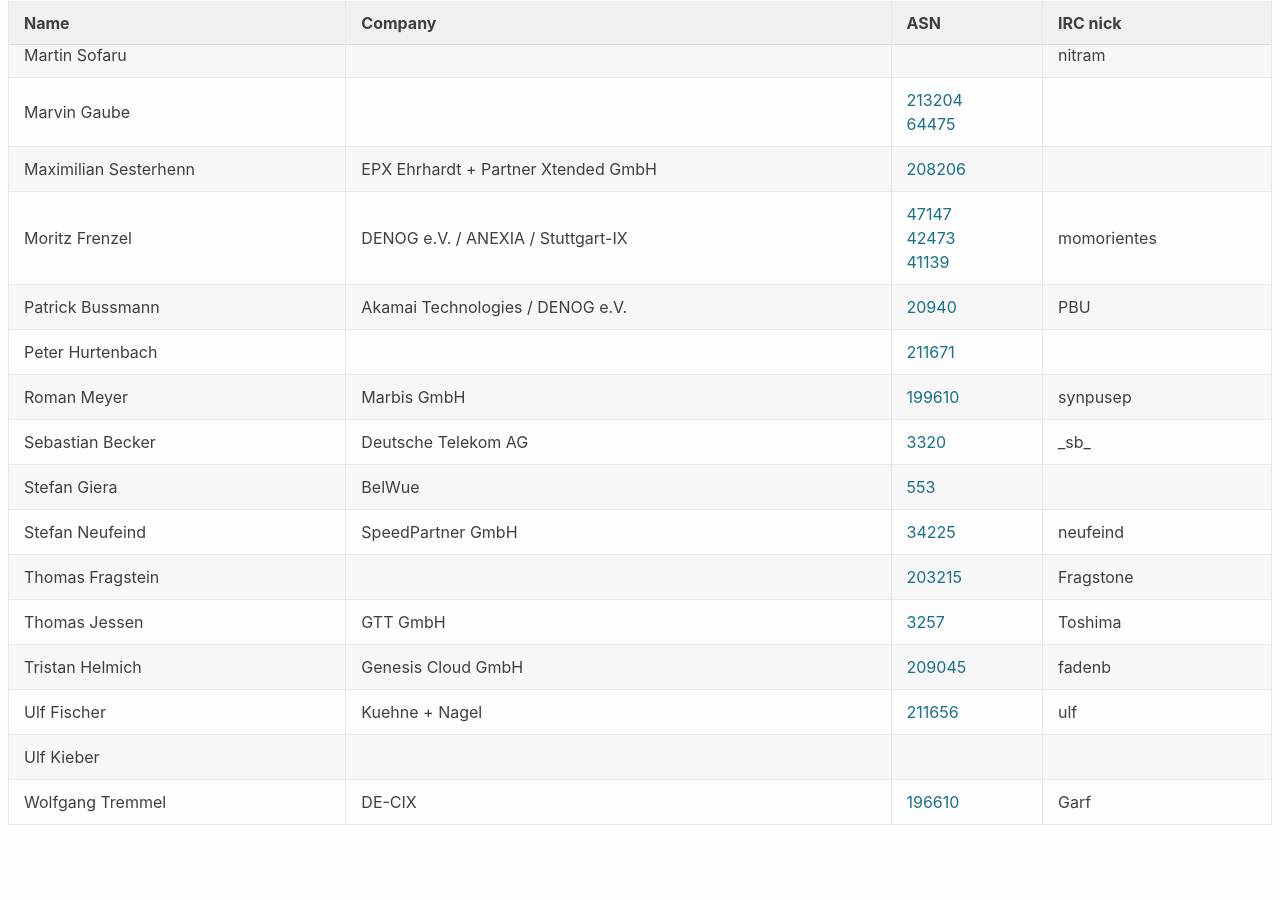
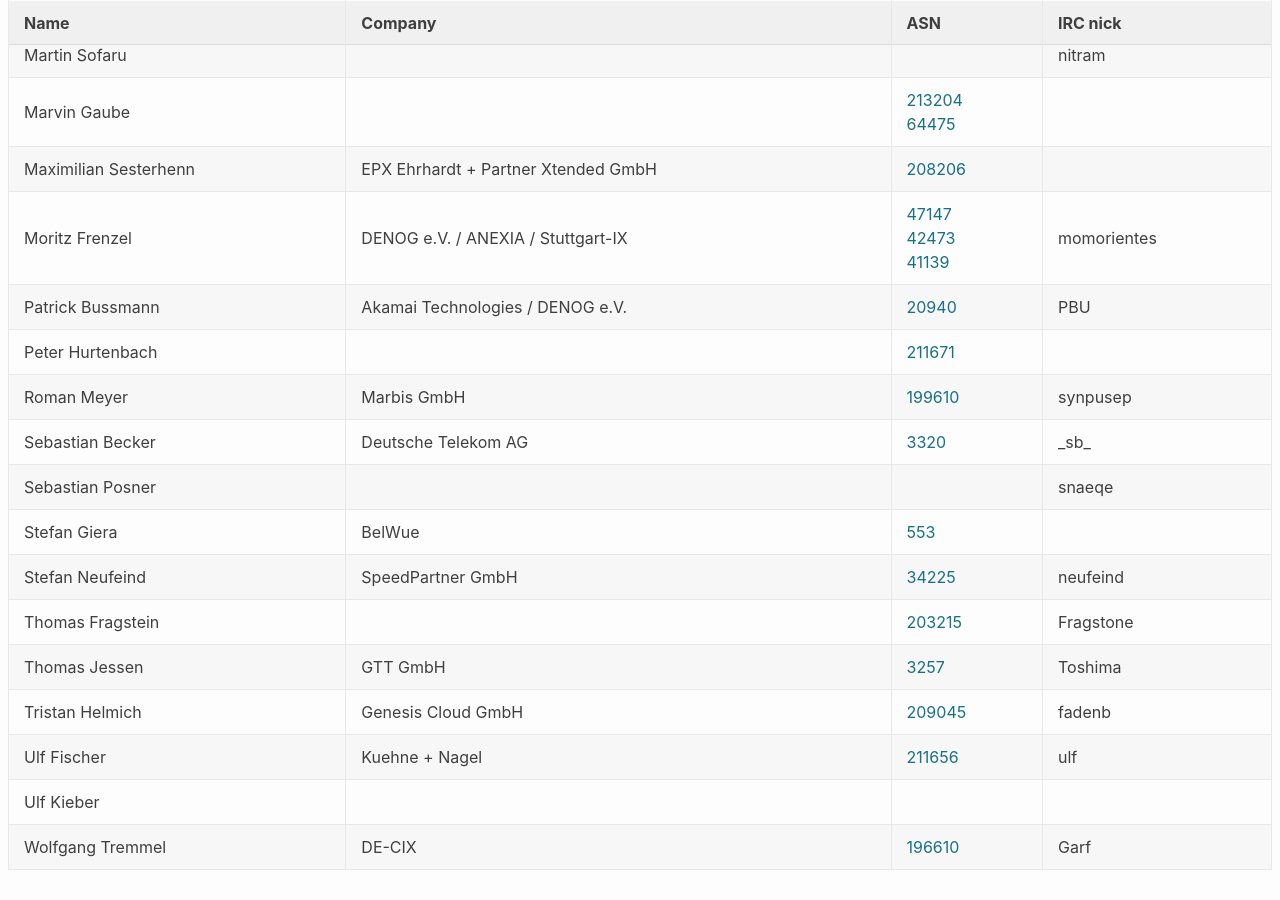
Before and after one commit to denog/pretix-attendeelist, a Jekyll site: the page built from meetup_2021_02/index.markdown, in a window 1280 px wide and 900 px high, scrolled down 1038 px. Built offline with Jekyll 4.4.1, drawn with Linux system fonts in a browser that asks for light colours; before the commit the page ends 1893 px from its top, so only the background shows below that.

Commit message:
Latest data: Mon Apr 12 13:03:17 UTC 2021

```diff
--- a/_data/attendees_meetup_2021-02.json
+++ b/_data/attendees_meetup_2021-02.json
@@ -174,6 +174,12 @@
     "asn": "3320"
   },
   {
+    "name": "Sebastian Posner",
+    "company": null,
+    "irc": "snaeqe",
+    "asn": null
+  },
+  {
     "name": "Stefan Giera",
     "company": "BelWue",
     "irc": null,
```
